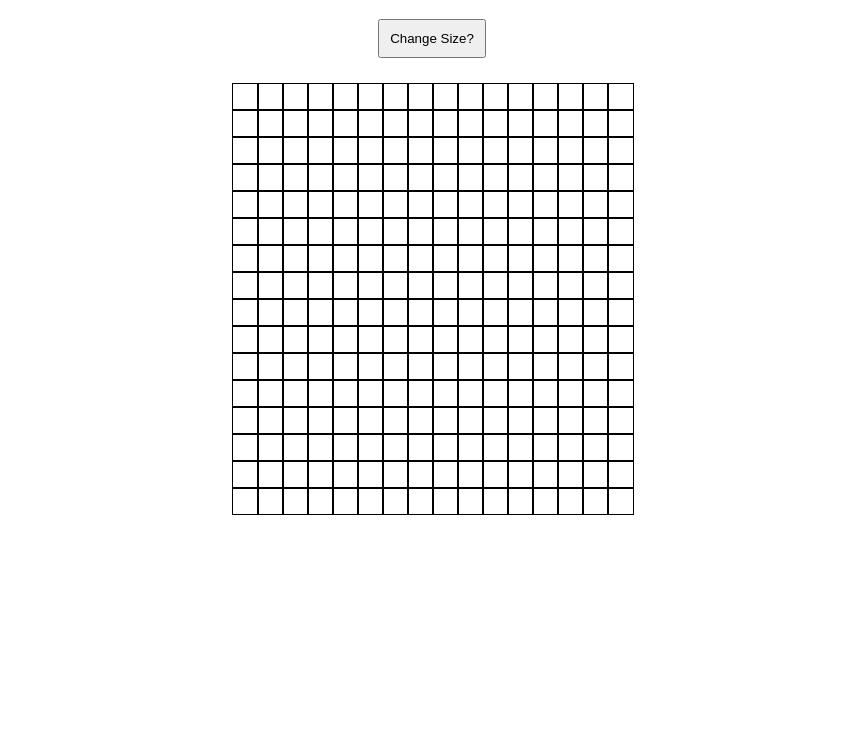
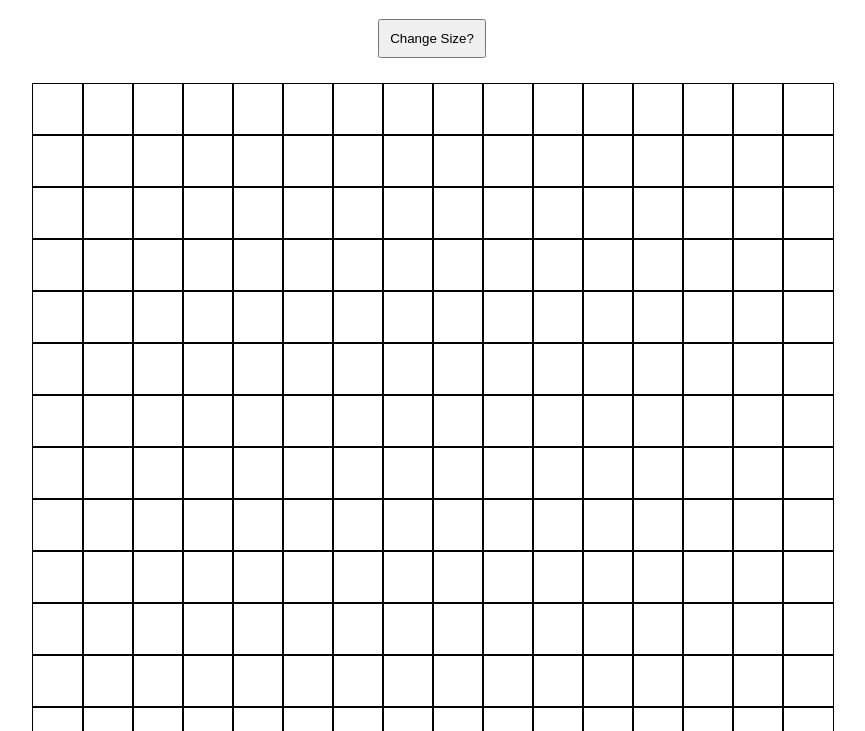
Before and after one commit to MohamedOsoble/Etch-a-Sketch, a plain HTML site: page index.html in a window 1280 px wide. Shown: the part 69-800 px from the top of the page, without its empty margins (208-1073 px from the left). Drawn offline with Linux system fonts and the light colour scheme.

Commit message:
fix change size functionality to same canvas size

```diff
--- a/javascript.js
+++ b/javascript.js
@@ -9,20 +9,22 @@ function clearDivs(divName){
     }
 }
 
-function editStyleSheet(length){
+function editStyleSheet(length, canvasSize){
 
     sketchContainer.style.display = "grid";
-    sketchContainer.style.setProperty('grid-template-columns', 'repeat(' + length + ', 25px [col-start])');
+    sketchContainer.style.setProperty('grid-template-columns', 'repeat(' + length + ', ' + canvasSize + 'px [col-start])');
 
 }
 
 function createCells(rows){
     let divs = rows * rows;
-    editStyleSheet(rows);
+    let canvasSize = 800 / rows;
+    editStyleSheet(rows, canvasSize);
+
     for(let i = 0; i < divs; i++){
 
         let row = document.createElement('div');
-        row.style.cssText = "border: 1px solid black; height: 25px; width: 25px";
+        row.style.cssText = "border: 1px solid black; height: " + canvasSize + "px; width: " + canvasSize + "px;";
         row.setAttribute('id', i);
         row.setAttribute('class', 'cell');
         sketchContainer.appendChild(row);
@@ -41,9 +43,12 @@ cells.forEach((cell) => {
 function changeGridSize(){
     let exceedMaxSize = true;
     while(exceedMaxSize){
-            var gridSize = prompt("Please enter a new grid size", "maximum size is 100");
+            var gridSize = prompt("Please enter a new grid size", DEFAULT_SIZE);
             if(gridSize < 101){
                 exceedMaxSize = false;
+            }
+            else{
+                alert("Maximum size is 100")
             }
     };
 
```
Also changed, not shown: style.css (line endings or trailing spaces).
